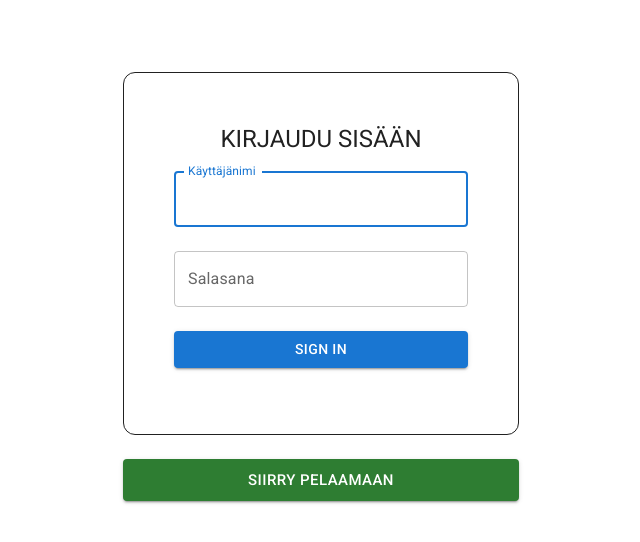
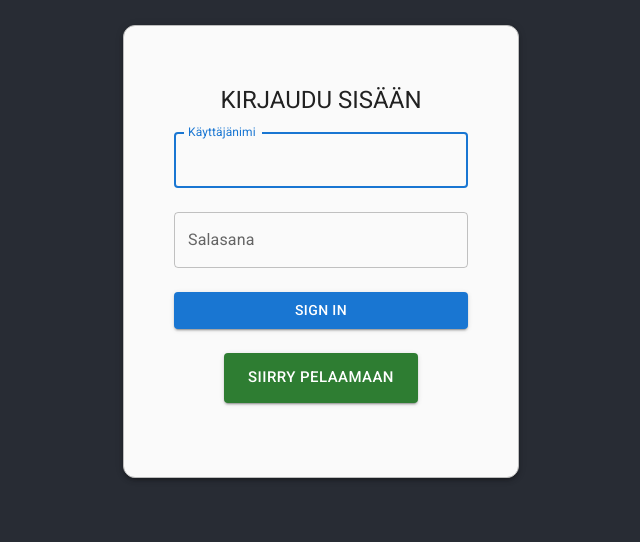
Before and after one commit to eemuman/Backend-Projekti, a React (Create React App) app in the folder frontend/quiz-front/: page /SignIn in a window 1280 px wide. Shown: the top 542 px of the page, without its empty margins (319-959 px from the left). Built offline with nearby package versions, Linux system fonts and the light colour scheme.

Commit message:
Taustaväri ja muita pieniä muokkauksia

```diff
--- a/frontend/quiz-front/src/App.css
+++ /dev/null
@@ -1,38 +0,0 @@
-.App {
-  text-align: center;
-}
-
-.App-logo {
-  height: 40vmin;
-  pointer-events: none;
-}
-
-@media (prefers-reduced-motion: no-preference) {
-  .App-logo {
-    animation: App-logo-spin infinite 20s linear;
-  }
-}
-
-.App-header {
-  background-color: #282c34;
-  min-height: 100vh;
-  display: flex;
-  flex-direction: column;
-  align-items: center;
-  justify-content: center;
-  font-size: calc(10px + 2vmin);
-  color: white;
-}
-
-.App-link {
-  color: #61dafb;
-}
-
-@keyframes App-logo-spin {
-  from {
-    transform: rotate(0deg);
-  }
-  to {
-    transform: rotate(360deg);
-  }
-}
--- a/frontend/quiz-front/src/App.js
+++ b/frontend/quiz-front/src/App.js
@@ -1,12 +1,5 @@
 import Main from "./Pages/Main";
-import {
-  BrowserRouter,
-  Routes,
-  Route,
-  Navigate,
-  Redirect,
-} from "react-router-dom";
-import "./App.css";
+import { BrowserRouter, Routes, Route, Navigate } from "react-router-dom";
 import Admin from "./Pages/Admin";
 import SignIn from "./Pages/SignIn";
 import React, { useState, useEffect } from "react";
@@ -39,6 +32,7 @@ function App() {
   }
 
   return (
+    <div className="App">
       <BrowserRouter>
         <Routes>
           <Route
@@ -65,6 +59,7 @@ function App() {
           />
         </Routes>
       </BrowserRouter>
+    </div>
   );
 }
 
--- a/frontend/quiz-front/src/Components/Play.js
+++ b/frontend/quiz-front/src/Components/Play.js
@@ -82,7 +82,8 @@ export default function Play(props) {
             borderRadius: 3,
             borderColor: "grey.400",
             flexGrow: 1,
-            marginTop: "25px",
+            p: "50px",
+            pt: "-25px",
             bgcolor: "grey.50",
             boxShadow: 3,
           }}
--- a/frontend/quiz-front/src/Components/Settings.js
+++ b/frontend/quiz-front/src/Components/Settings.js
@@ -133,7 +133,8 @@ export default function Settings(props) {
           borderRadius: 3,
           borderColor: "grey.400",
           flexGrow: 1,
-          marginTop: "25px",
+          p: "50px",
+          pt: "-25px",
           bgcolor: "grey.50",
           boxShadow: 3,
         }}
--- a/frontend/quiz-front/src/Pages/Admin.js
+++ b/frontend/quiz-front/src/Pages/Admin.js
@@ -88,14 +88,14 @@ export default function Admin(props) {
   return (
     <React.Fragment>
       <CssBaseline />
-      <Container fixed>
+      <Container fixed sx={{ p: "50px" }}>
         <Box
           sx={{
             border: 1,
             borderRadius: 3,
             borderColor: "grey.400",
             flexGrow: 1,
-            marginTop: "25px",
+            p: "50px",
             bgcolor: "grey.50",
             boxShadow: 3,
           }}
--- a/frontend/quiz-front/src/Pages/Main.js
+++ b/frontend/quiz-front/src/Pages/Main.js
@@ -90,10 +90,8 @@ export default function Main() {
     <React.Fragment>
       <CssBaseline />
 
-      <Container fixed>
-        <Button onClick={goAdmin} sx={{ marginBottom: "-40px" }}>
-          HALLINTAPANEELI
-        </Button>
+      <Container fixed sx={{ p: "50px" }}>
+        <Button onClick={goAdmin}>HALLINTAPANEELI</Button>
 
         {!isPlaying ? (
           <Settings
--- a/frontend/quiz-front/src/Pages/SignIn.js
+++ b/frontend/quiz-front/src/Pages/SignIn.js
@@ -69,10 +69,13 @@ export default function SignIn(props) {
       <CssBaseline />
       <Box
         sx={{
-          marginTop: 8,
-          display: "flex",
-          flexDirection: "column",
-          alignItems: "center",
+          border: 1,
+          borderRadius: 3,
+          borderColor: "grey.400",
+          flexGrow: 1,
+          marginTop: "25px",
+          bgcolor: "grey.50",
+          boxShadow: 3,
         }}
       >
         <Box
@@ -81,9 +84,7 @@ export default function SignIn(props) {
           noValidate
           sx={{
             mt: 1,
-            border: 1,
-            padding: "50px",
-            borderRadius: 3,
+            p: "50px",
             textAlign: "center",
           }}
         >
@@ -116,18 +117,17 @@ export default function SignIn(props) {
           >
             Sign In
           </Button>
-        </Box>
           <Button
             color="success"
-          fullWidth
             variant="contained"
             size="large"
-          sx={{ mt: 3, mb: 2 }}
+            sx={{ mt: 1, mb: 3, pl: 3, pr: 3, height: 50 }}
             onClick={goPlay}
           >
             SIIRRY PELAAMAAN
           </Button>
         </Box>
+      </Box>
     </Container>
   );
 }
--- a/frontend/quiz-front/src/index.css
+++ b/frontend/quiz-front/src/index.css
@@ -1,13 +1,19 @@
 body {
   margin: 0;
-  font-family: -apple-system, BlinkMacSystemFont, 'Segoe UI', 'Roboto', 'Oxygen',
-    'Ubuntu', 'Cantarell', 'Fira Sans', 'Droid Sans', 'Helvetica Neue',
+  font-family: -apple-system, BlinkMacSystemFont, "Segoe UI", "Roboto", "Oxygen",
+    "Ubuntu", "Cantarell", "Fira Sans", "Droid Sans", "Helvetica Neue",
     sans-serif;
   -webkit-font-smoothing: antialiased;
   -moz-osx-font-smoothing: grayscale;
 }
 
+.App {
+  height: 100vh;
+  overflow: scroll;
+  background: rgb(40, 44, 52);
+}
+
 code {
-  font-family: source-code-pro, Menlo, Monaco, Consolas, 'Courier New',
+  font-family: source-code-pro, Menlo, Monaco, Consolas, "Courier New",
     monospace;
 }
```
Lines whose indentation alone changed are shown as unchanged.
